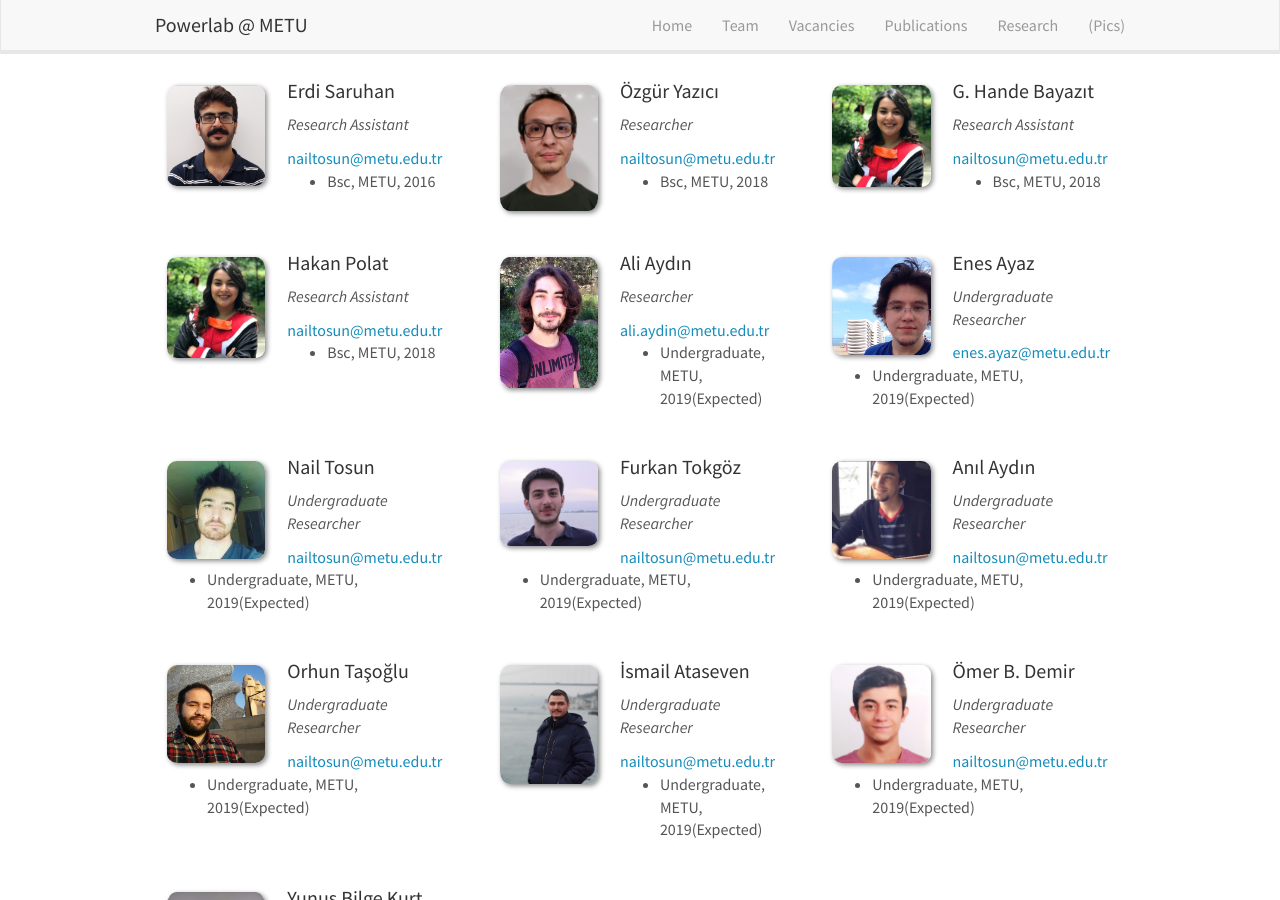
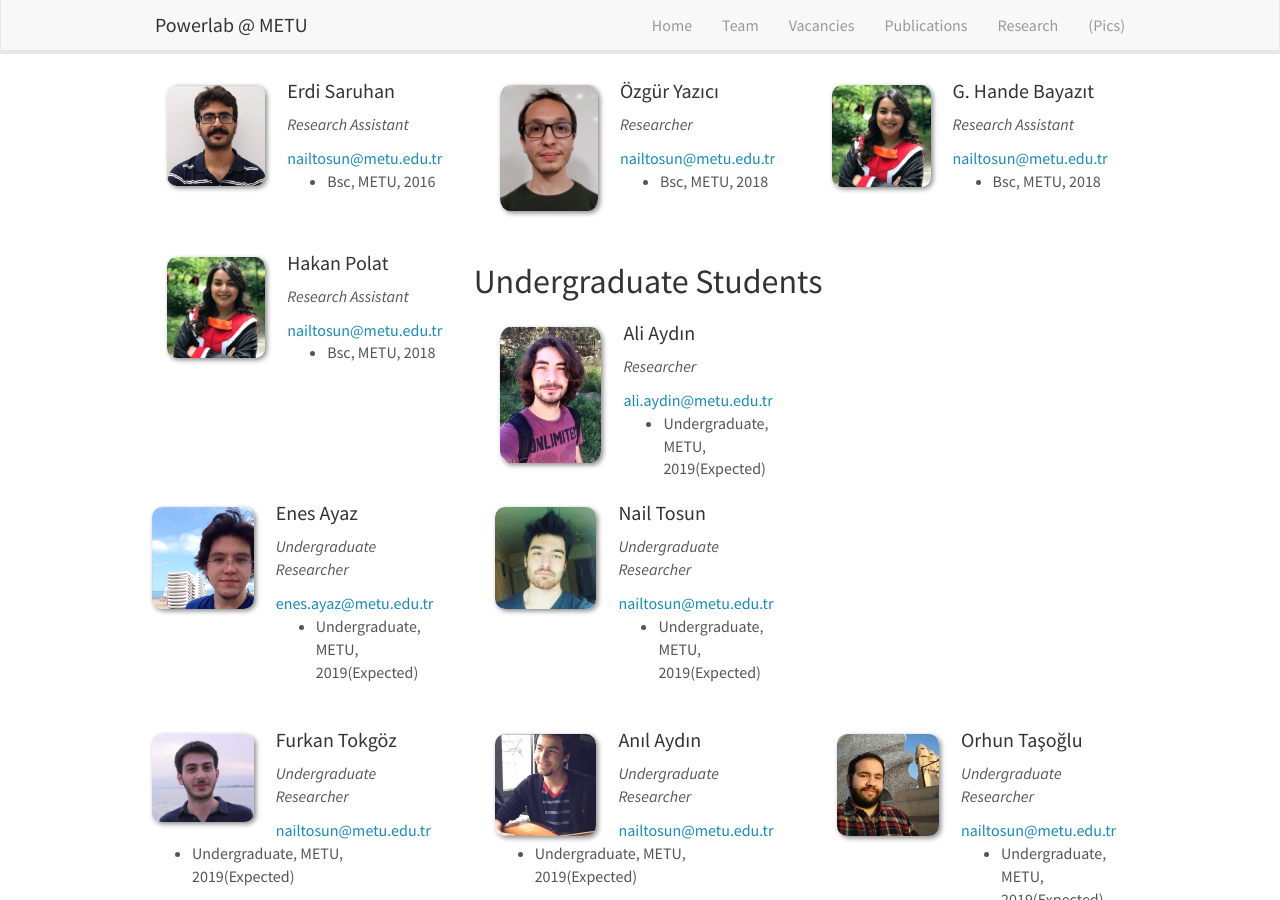
Before and after one commit to odtu/odtu.github.io, a Jekyll site: the page built from _pages/team.md, in a window 1280 px wide and 900 px high, scrolled down 1022 px. Built offline with Jekyll 4.4.1, drawn with Linux system fonts in a browser that asks for light colours; nearby versions of some CDN libraries.

Commit message:
undergraduate column added

```diff
--- a/_pages/team.md
+++ b/_pages/team.md
@@ -144,8 +144,70 @@
 {% if even_odd == 2 %}
 </div>
 {% endif %}
-<br/>
 
+## Undergraduate Students
+
+{% assign number_printed = 0 %}
+{% for member in site.data.undergraduate %}
+{% assign even_odd = number_printed | modulo:3  %}
+{% if even_odd == 0 %}
+<div class = "row">
+{% endif %}
+
+<div class="col-sm-4 clearfix">
+  <img src="{{ site.url }}{{ site.baseurl }}/images/teampic/{{ member.photo }}" class="img-responsive" width="35%" style="float: left" />
+  <h4>{{ member.name }}</h4>
+  <i>{{ member.info }}<br></i>
+
+  <script type="text/javascript">  {{ member.email | remove: '<p>' | remove: '</p>'}} </script>
+
+  <ul style="overflow: hidden">
+
+  {% if member.number_educ == 1 %}
+  <li> {{ member.education1 }} </li>
+  {% endif %}
+
+  {% if member.number_educ == 2 %}
+  <li> {{ member.education1 }} </li>
+  <li> {{ member.education2 }} </li>
+  {% endif %}
+
+  {% if member.number_educ == 3 %}
+  <li> {{ member.education1 }} </li>
+  <li> {{ member.education2 }} </li>
+  <li> {{ member.education3 }} </li>
+  {% endif %}
+
+  {% if member.number_educ == 4 %}
+  <li> {{ member.education1 }} </li>
+  <li> {{ member.education2 }} </li>
+  <li> {{ member.education3 }} </li>
+  <li> {{ member.education4 }} </li>
+  {% endif %}
+
+  {% if member.number_educ == 5 %}
+  <li> {{ member.education1 }} </li>
+  <li> {{ member.education2 }} </li>
+  <li> {{ member.education3 }} </li>
+  <li> {{ member.education4 }} </li>
+  <li> {{ member.education5 }} </li>
+  {% endif %}
+
+  </ul>
+</div>
+
+{% assign number_printed = number_printed | plus: 1 %}
+
+{% if even_odd == 2 %}
+</div>
+{% endif %}
+
+{% endfor %}
+
+{% assign even_odd = number_printed | modulo: 3 %}
+{% if even_odd == 2 %}
+</div>
+{% endif %}
 
 ## Alumni
 
```
Also changed, not shown: _data/team_members.yml (+0 -63 lines), _data/undergraduate.yml (added, +62 -0 lines).
